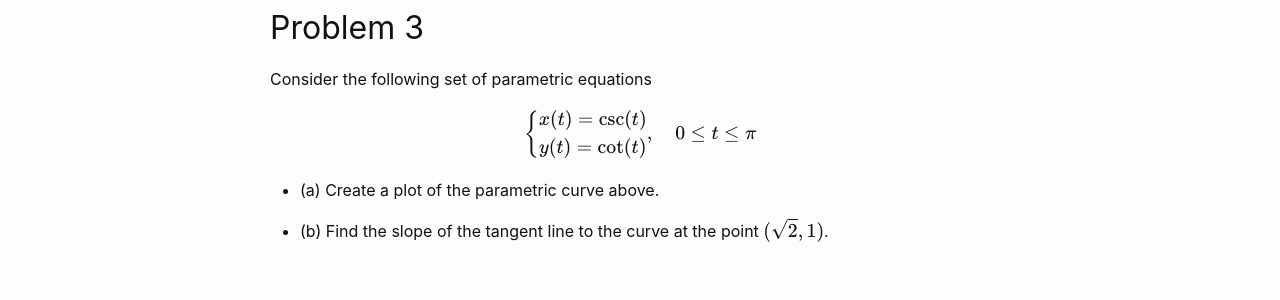
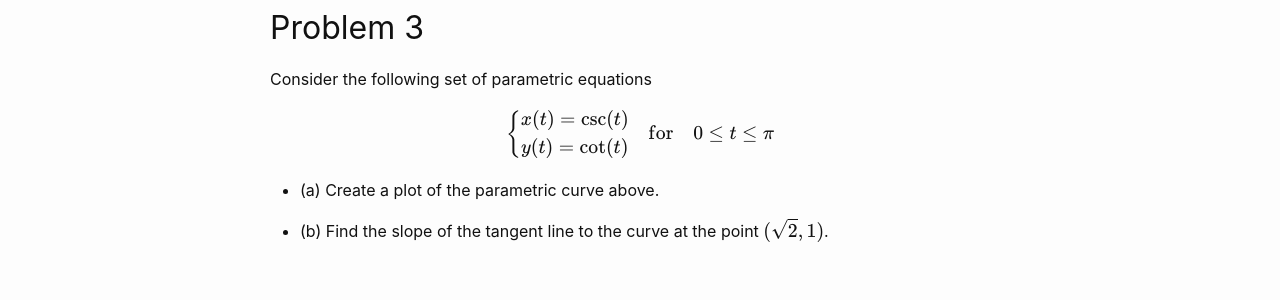
Before and after one commit to wcasper/math150Bsummer2023, a Jekyll site: the page built from _exams/exam2/practice-exam2.md, in a window 1280 px wide. Shown: the part 904-1204 px from the top of the page. Built offline with Jekyll 4.4.1, drawn with Linux system fonts in a browser that asks for light colours.

Commit message:
fixed typo

```diff
--- a/_exams/exam2/practice-exam2.md
+++ b/_exams/exam2/practice-exam2.md
@@ -30,7 +30,7 @@ Consider the following set of parametric equations
 $$\left\lbrace\begin{array}{c}
 x(t) = \csc(t)\\
 y(t) = \cot(t)\\
-\end{array}\right.,\quad 0\leq t\leq \pi$$
+\end{array}\right.\quad\text{for}\quad 0\leq t\leq \pi$$
 
 * (a) Create a plot of the parametric curve above.
 
```
